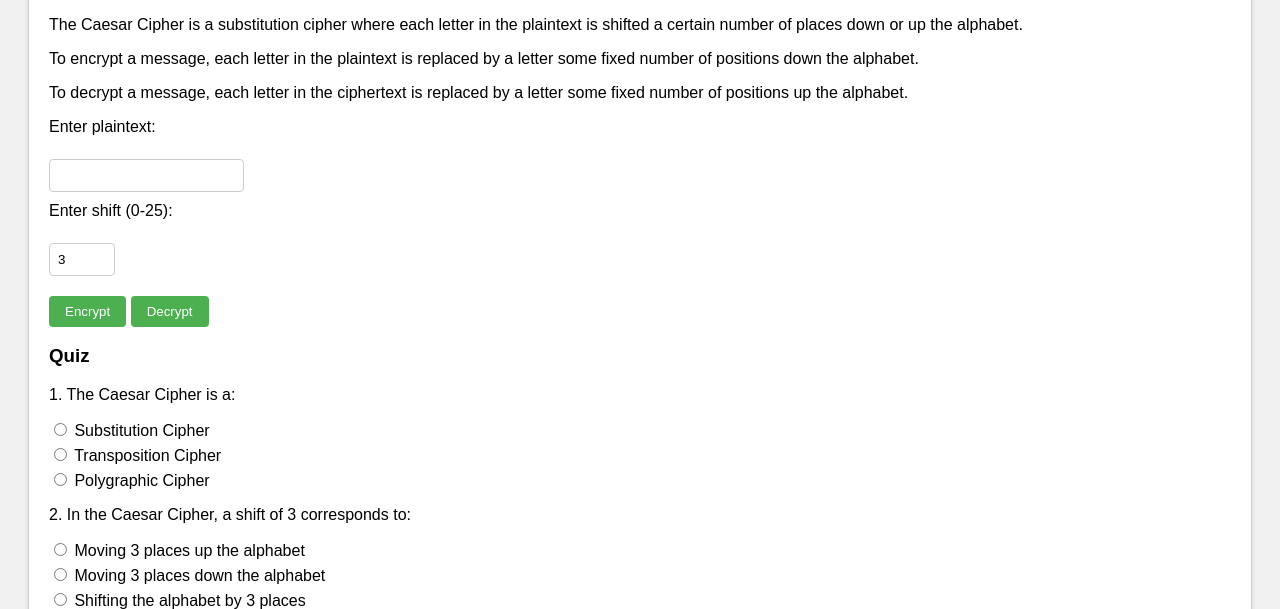
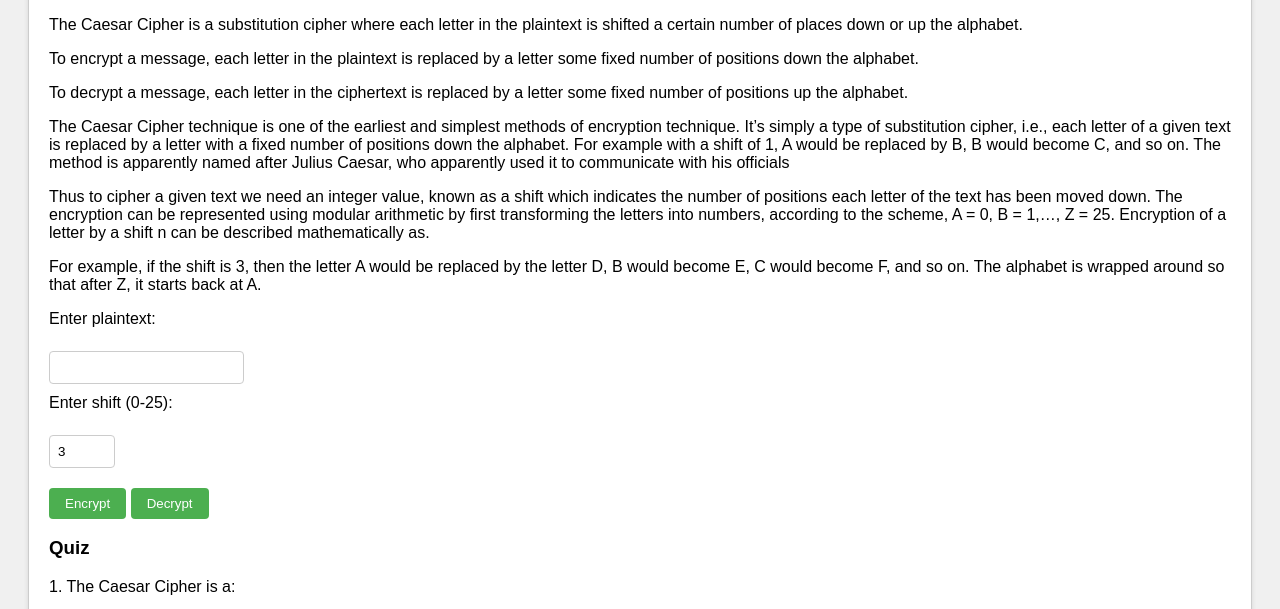
Before and after one commit to yash-rao/HCI_Project, a plain HTML site: page caesar.html in a window 1280 px wide. Shown: the part 162-771 px from the top of the page. Drawn offline with Linux system fonts and the light colour scheme.

Commit message:
Update caesar.html

```diff
--- a/caesar.html
+++ b/caesar.html
@@ -14,7 +14,12 @@
             <p>The Caesar Cipher is a substitution cipher where each letter in the plaintext is shifted a certain number of places down or up the alphabet.</p>
             <p>To encrypt a message, each letter in the plaintext is replaced by a letter some fixed number of positions down the alphabet.</p>
             <p>To decrypt a message, each letter in the ciphertext is replaced by a letter some fixed number of positions up the alphabet.</p>
-        </div>
+	    <p>The Caesar Cipher technique is one of the earliest and simplest methods of encryption technique. It’s simply a type of substitution cipher, i.e., each letter of a given text is replaced by a letter with a fixed number of positions down the alphabet. For example with a shift of 1, A would be replaced by B, B would become C, and so on. The method is apparently named after Julius Caesar, who apparently used it to communicate with his officials</p>
+	    <p>Thus to cipher a given text we need an integer value, known as a shift which indicates the number of positions each letter of the text has been moved down.
+The encryption can be represented using modular arithmetic by first transforming the letters into numbers, according to the scheme, A = 0, B = 1,…, Z = 25. Encryption of a letter by a shift n can be described mathematically as.</p>
+	    <p>For example, if the shift is 3, then the letter A would be replaced by the letter D, B would become E, C would become F, and so on. The alphabet is wrapped around so that after Z, it starts back at A.</p>
+
+	</div>
         <div id="caesar-form">
             <label for="caesar-plaintext">Enter plaintext:</label><br>
             <input type="text" id="caesar-plaintext" name="caesar-plaintext"><br>
```
